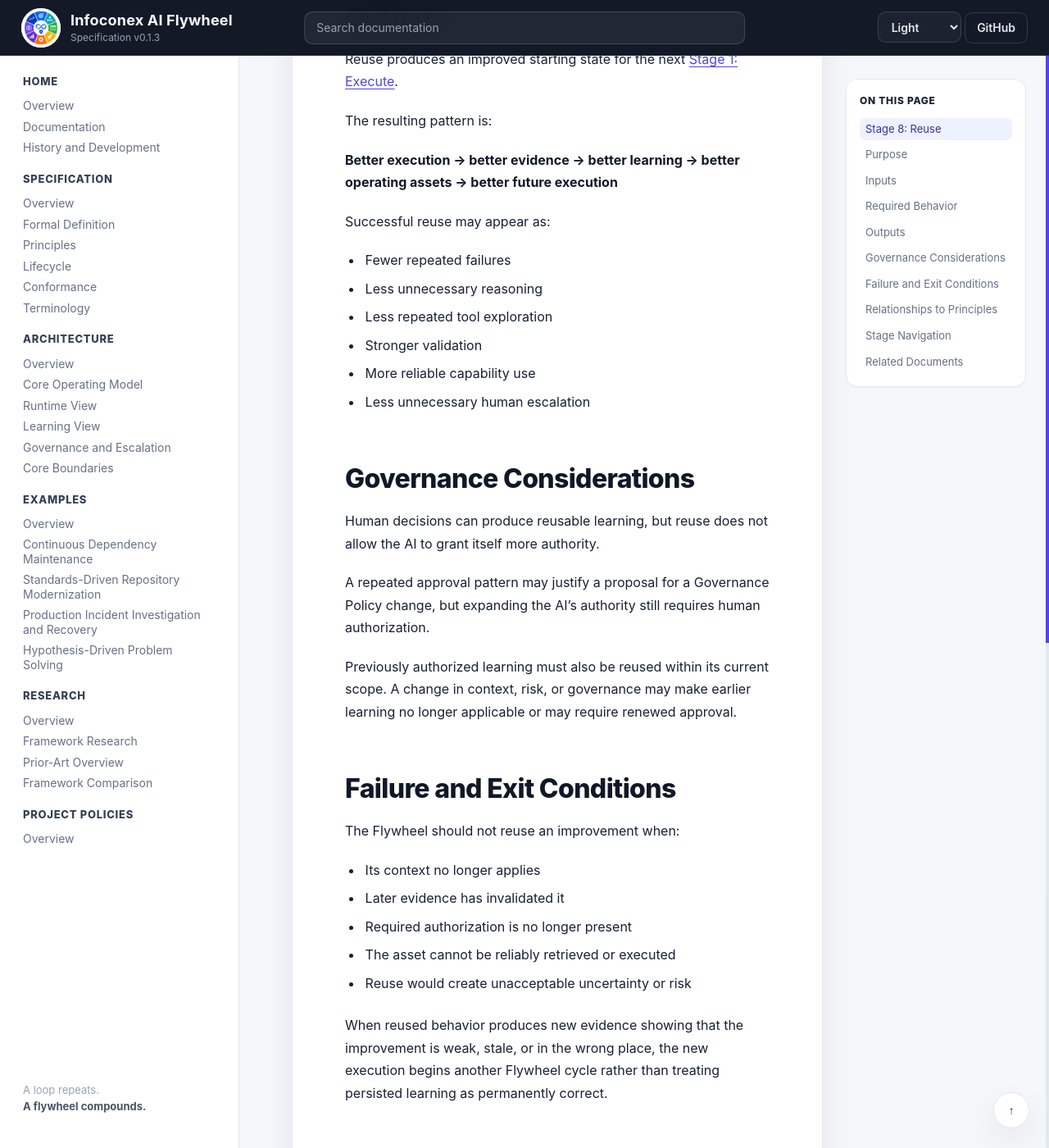
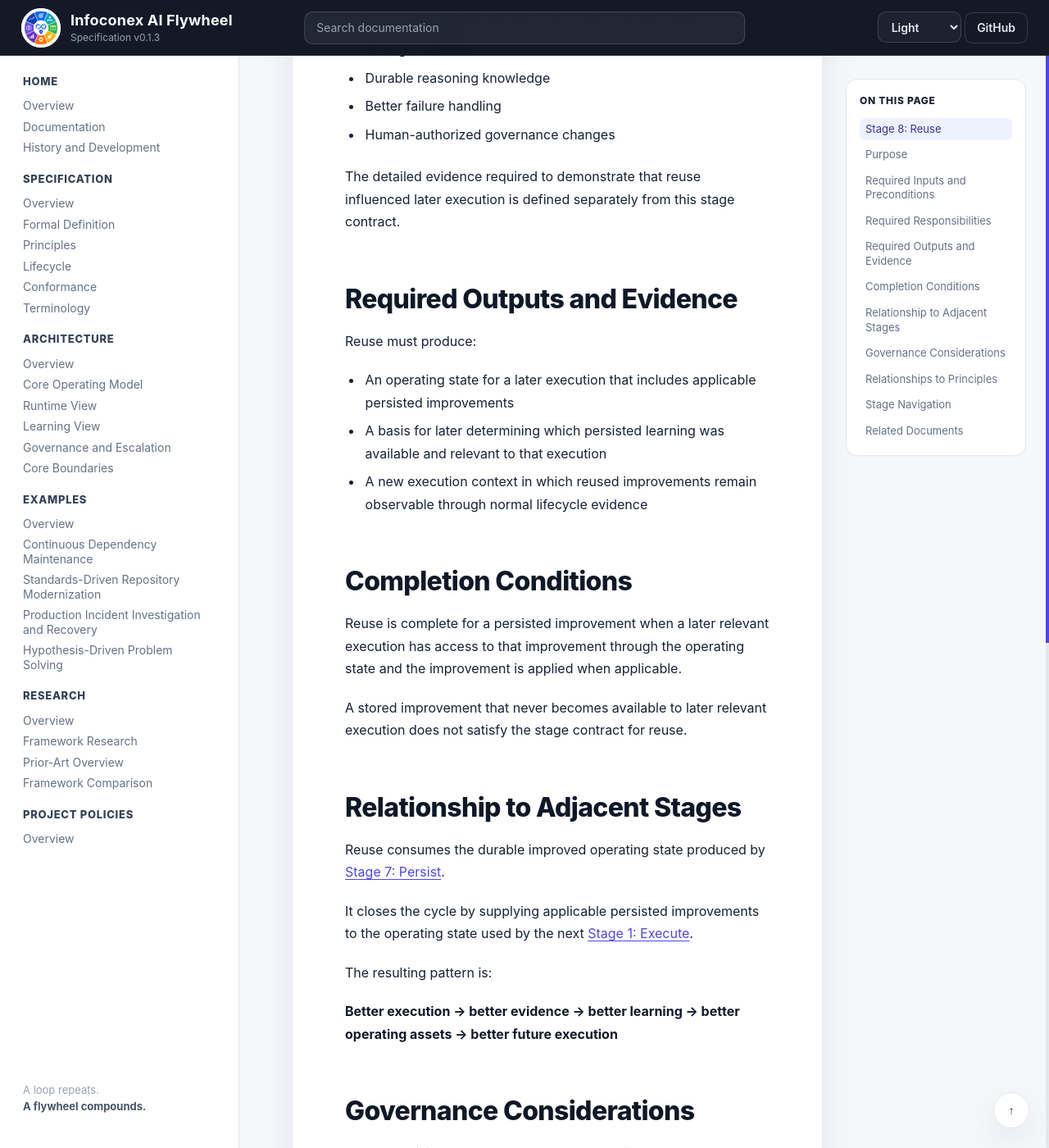
Before and after one commit to infoconex/ai-flywheel, a Jekyll site: the page built from docs/specification/lifecycle/08-reuse.md, in a window 1280 px wide and 1400 px high, scrolled down 1669 px. Shown: the whole window at 82% size. Built offline with Jekyll 4.4.1, drawn with Linux system fonts in a browser that asks for light colours; our own code applies the rules of GitHub Pages for plain Markdown files; some of the changed text lies outside the part shown.

Commit message:
Define Reuse stage contract

```diff
--- a/docs/specification/lifecycle/08-reuse.md
+++ b/docs/specification/lifecycle/08-reuse.md
@@ -6,20 +6,28 @@ Future Infoconex AI Flywheel executions begin with the improved operating state
 
 Reuse is what turns isolated learning into compounding improvement.
 
-Persistence creates durable assets. Reuse makes those assets useful by ensuring later execution actually inherits and applies relevant validated and authorized improvements.
+Persistence creates durable assets. Reuse makes those assets useful by ensuring later execution can inherit and apply relevant validated and authorized improvements.
 
-## Inputs
+## Required Inputs and Preconditions
 
-Reuse receives:
+Reuse requires:
 
 - Validated and authorized persistent improvements from [Stage 7: Persist](07-persist.md)
 - The context in which each improvement is valid
 - The current Governance Policy
-- A new authorized execution where earlier learning may be relevant
+- A later authorized execution in which earlier learning may be relevant
 
-## Required Behavior
+The persisted improvement must be available to later execution in a form that can influence the operating state when applicable.
 
-Later executions should inherit relevant improvements rather than rediscovering the same solution from scratch.
+## Required Responsibilities
+
+Reuse must:
+
+- Make relevant persisted improvements available to later execution
+- Apply persisted learning only where it remains relevant, valid, and authorized
+- Allow later execution to benefit from prior validated learning rather than requiring the same learning to be rediscovered from scratch
+- Keep reused behavior subject to new outcome evidence and later evaluation
+- Avoid treating persistence alone as proof that compounding reuse occurred
 
 Reusable improvements may include:
 
@@ -30,26 +38,31 @@ Reusable improvements may include:
 - Better failure handling
 - Human-authorized governance changes
 
-Reuse must match the current situation. A previously successful lesson should be applied only where it remains relevant, valid, and authorized.
+The detailed evidence required to demonstrate that reuse influenced later execution is defined separately from this stage contract.
 
-The system should be able to show that earlier learning changed later behavior. Storing an improvement without retrieving, invoking, or applying it does not create compounding reuse.
+## Required Outputs and Evidence
 
-## Outputs
+Reuse must produce:
 
-Reuse produces an improved starting state for the next [Stage 1: Execute](01-execute.md).
+- An operating state for a later execution that includes applicable persisted improvements
+- A basis for later determining which persisted learning was available and relevant to that execution
+- A new execution context in which reused improvements remain observable through normal lifecycle evidence
+
+## Completion Conditions
+
+Reuse is complete for a persisted improvement when a later relevant execution has access to that improvement through the operating state and the improvement is applied when applicable.
+
+A stored improvement that never becomes available to later relevant execution does not satisfy the stage contract for reuse.
+
+## Relationship to Adjacent Stages
+
+Reuse consumes the durable improved operating state produced by [Stage 7: Persist](07-persist.md).
+
+It closes the cycle by supplying applicable persisted improvements to the operating state used by the next [Stage 1: Execute](01-execute.md).
 
 The resulting pattern is:
 
 **Better execution → better evidence → better learning → better operating assets → better future execution**
-
-Successful reuse may appear as:
-
-- Fewer repeated failures
-- Less unnecessary reasoning
-- Less repeated tool exploration
-- Stronger validation
-- More reliable capability use
-- Less unnecessary human escalation
 
 ## Governance Considerations
 
@@ -59,17 +72,7 @@ A repeated approval pattern may justify a proposal for a Governance Policy chang
 
 Previously authorized learning must also be reused within its current scope. A change in context, risk, or governance may make earlier learning no longer applicable or may require renewed approval.
 
-## Failure and Exit Conditions
-
-The Flywheel should not reuse an improvement when:
-
-- Its context no longer applies
-- Later evidence has invalidated it
-- Required authorization is no longer present
-- The asset cannot be reliably retrieved or executed
-- Reuse would create unacceptable uncertainty or risk
-
-When reused behavior produces new evidence showing that the improvement is weak, stale, or in the wrong place, the new execution begins another Flywheel cycle rather than treating persisted learning as permanently correct.
+Persisted learning remains subject to later evidence and reevaluation. The detailed behavior for challenging or superseding prior learning is defined separately from this stage contract.
 
 ## Relationships to Principles
 
```
